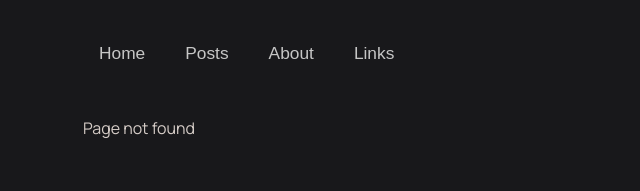
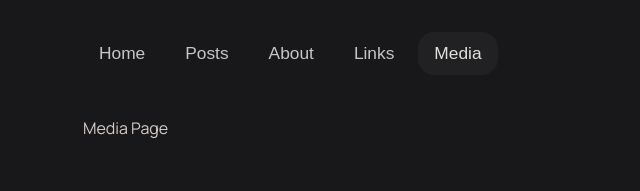
Before and after one commit to emirhalici/personal_page, a React (Vite) app: page /media in a window 1280 px wide. Before the commit this address had no page. Shown: the top 191 px of the page, without its empty margins (257-897 px from the left). Built offline with nearby package versions, Linux system fonts and the light colour scheme; a web font is replaced by a local one.

Commit message:
feat: implement media tab boilerplate

```diff
--- a/src/App.tsx
+++ b/src/App.tsx
@@ -7,6 +7,7 @@ import NoPage from './pages/NoPage/NoPage';
 import { routeNames } from './constants/RouteNames';
 import Footer from './components/Footer/Footer';
 import LinksPage from './pages/LinksPage/LinksPage';
+import MediaPage from './pages/MediaPage/MediaPage';
 
 export default function App() {
   return (
@@ -18,6 +19,7 @@ export default function App() {
           <Route path={routeNames.posts.path} element={<PostsPage />} />
           <Route path={routeNames.about.path} element={<AboutPage />} />
           <Route path={routeNames.links.path} element={<LinksPage />} />
+          <Route path={routeNames.media.path} element={<MediaPage />} />
           <Route path='*' element={<NoPage />} />
         </Routes>
       </div>
--- a/src/constants/RouteNames.tsx
+++ b/src/constants/RouteNames.tsx
@@ -7,14 +7,16 @@ const rootRoute = { path: '/', name: 'Home' };
 const postsRoute = { path: '/posts', name: 'Posts' };
 const aboutRoute = { path: '/about', name: 'About' };
 const linksRoute = { path: '/links', name: 'Links' };
+const mediaRoute = { path: '/media', name: 'Media' };
 
 const routeNames = {
   root: rootRoute,
   posts: postsRoute,
   about: aboutRoute,
   links: linksRoute,
+  media: mediaRoute,
 };
 
-const allRoutes: Route[] = [rootRoute, postsRoute, aboutRoute, linksRoute];
+const allRoutes: Route[] = Object.values(routeNames);
 
 export { routeNames, allRoutes };
--- /dev/null
+++ b/src/pages/MediaPage/MediaPage.tsx
@@ -0,0 +1,3 @@
+export default function MediaPage() {
+  return <div className='page-fixed-width-root'>Media Page</div>;
+}
```
